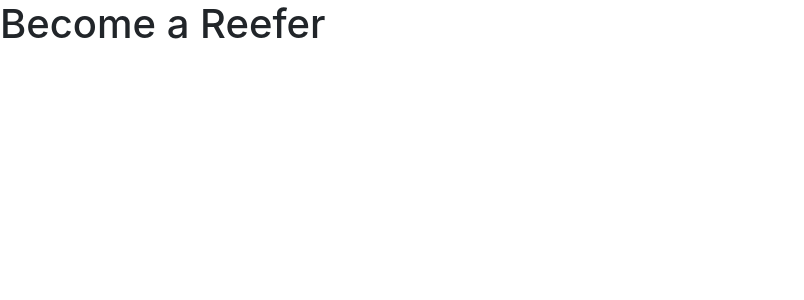
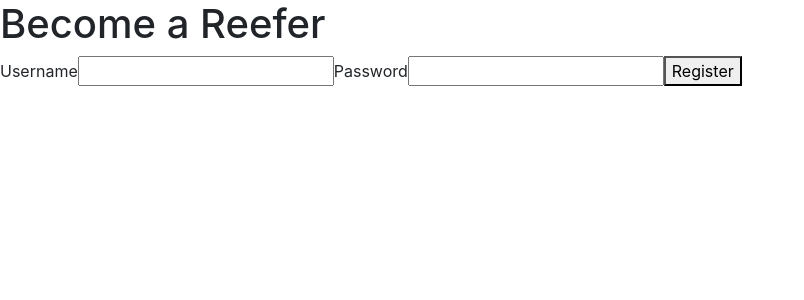
Before and after one commit to davidsanchezr81/ReefBook, a React (Create React App) app in the folder reefbook/: page /BecomeAReefer in a window 1280 px wide. Shown: the top 300 px of the page, without its empty margins (0-804 px from the left). Built offline with nearby package versions, Linux system fonts and the light colour scheme; no server answers.

Commit message:
Become a Reefer component modified to get username and password for registration

```diff
--- a/reefbook/public/index.html
+++ b/reefbook/public/index.html
@@ -9,6 +9,7 @@
   <meta name="description" content="Web site created using create-react-app" />
   <link rel="apple-touch-icon" href="%PUBLIC_URL%/logo192.png" />
   <link rel="stylesheet" href="https://cdnjs.cloudflare.com/ajax/libs/font-awesome/4.7.0/css/font-awesome.min.css">
+  <link rel="stylesheet" href="https://stackpath.bootstrapcdn.com/bootstrap/4.3.1/css/bootstrap.min.css"/>
   <!-- <link(rel='stylesheet', href='/stylesheets/style.css'/> -->
   <!--
       manifest.json provides metadata used when your web app is installed on a
--- a/reefbook/src/App.js
+++ b/reefbook/src/App.js
@@ -13,7 +13,7 @@ class App extends Component {
   }
 
   callAPI() {
-    fetch("http://localhost:4000/testAPI")
+    fetch("http://localhost:4000/api/testAPI")
       .then(res => res.text())
       .then(res => this.setState({ apiResponse: res }))
       .catch(err => err);
@@ -28,8 +28,7 @@ class App extends Component {
     return (
       <Router>
         <Switch>
-      {/* <div><h1>Test</h1></div>
-          <div><p>{this.state.apiResponse}</p></div> */}
+          {/* <p>{this.state.apiResponse}</p> */}
           <Route exact path="/" component={Core} props={this.state}/>
           <Route exact path="/" render={(props) => (<Core {...props} />)}/>
           <Route exact path="/Home" component={Home} />
@@ -39,6 +38,7 @@ class App extends Component {
           <Redirect to="/404" />
         </Switch>
       </Router>
+      // <div><p>{this.state.apiResponse}</p></div>
     );
   }
 }
--- a/reefbook/src/components/BecomeAReefer.js
+++ b/reefbook/src/components/BecomeAReefer.js
@@ -1,14 +1,27 @@
-import React, { Component } from 'react';
+import React, { useState } from 'react';
 
-class BecomeAReefer extends Component{
-  render() {
+function BecomeAReefer(){
+
+  const[usernameReg, setUsernameReg] = useState("");
+  const[passwordReg, setPasswordReg] = useState("");
 
   return (
     <div>
         <h1>Become a Reefer</h1>
+        {/* <h2>{this.state.apiResponse}</h2> */}
+        <div className="registration">
+        <label>Username</label>
+        <input type="text" onChange={(e) => {setUsernameReg(e.target.value);}} />
+        <label>Password</label>
+        <input type="text" onChange={(e) => {setPasswordReg(e.target.value);}} />
+        <button>Register</button>
+        </div>
     </div>
     );
+
+
   }
-}
+
+
 
 export default BecomeAReefer;
```
